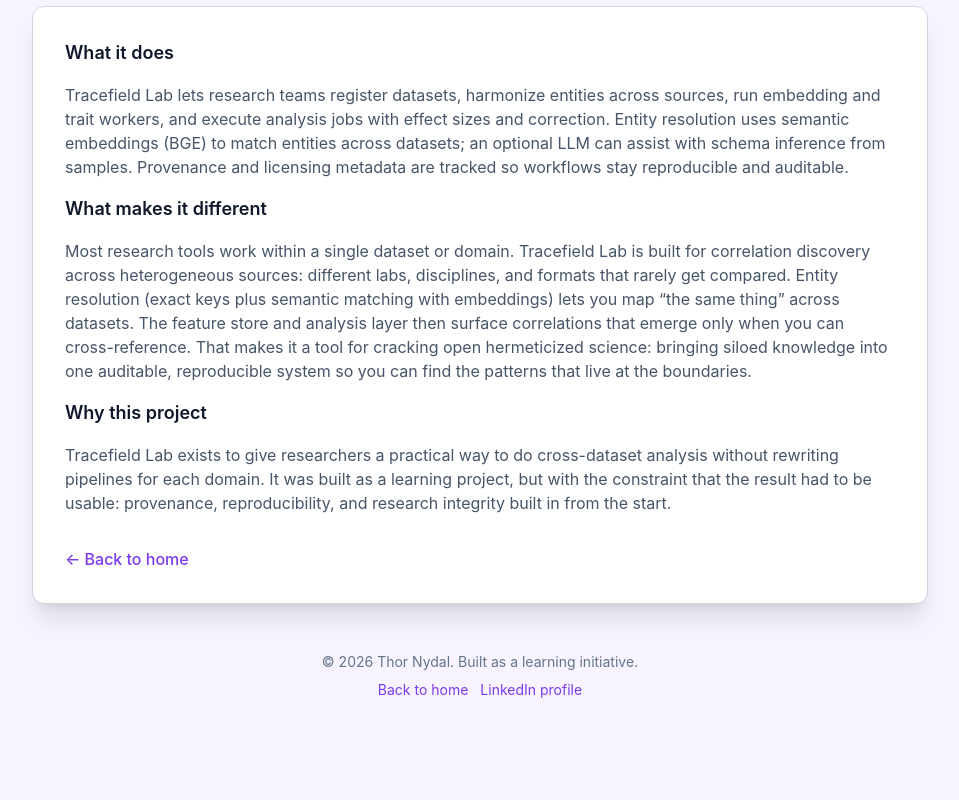
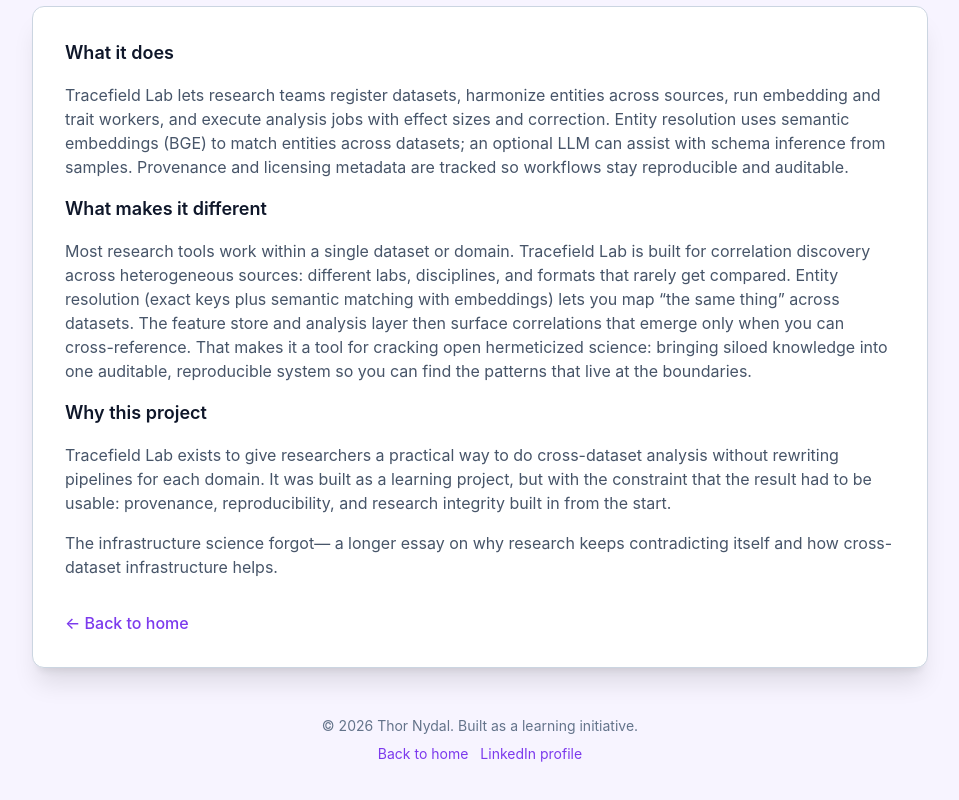
Before and after one commit to jnydal/tracefield-lab, a React (Vite) app in the folder frontend/: page /about in a window 1280 px wide. Shown: the part 887-1687 px from the top of the page, without its empty margins (160-1119 px from the left). Before the commit the page ends 1627 px from the top, so only its background shows below. Built offline with nearby package versions, Linux system fonts and the light colour scheme; no server answers.

Commit message:
added blogpost link

```diff
--- a/frontend/src/features/public/pages/about-page.tsx
+++ b/frontend/src/features/public/pages/about-page.tsx
@@ -66,6 +66,16 @@ export function AboutPage() {
               learning project, but with the constraint that the result had to be usable:
               provenance, reproducibility, and research integrity built in from the start.
             </p>
+            <p className="about-content-copy">
+              <a
+                href="https://www.thor-nydal.no/2026/02/the-infrastructure-science-forgot-why.html"
+                target="_blank"
+                rel="noopener noreferrer"
+              >
+                The infrastructure science forgot
+              </a>
+              — a longer essay on why research keeps contradicting itself and how cross-dataset infrastructure helps.
+            </p>
           </div>
           <div className="about-content-back">
             <Link to="/" className="about-content-back-link">
```
